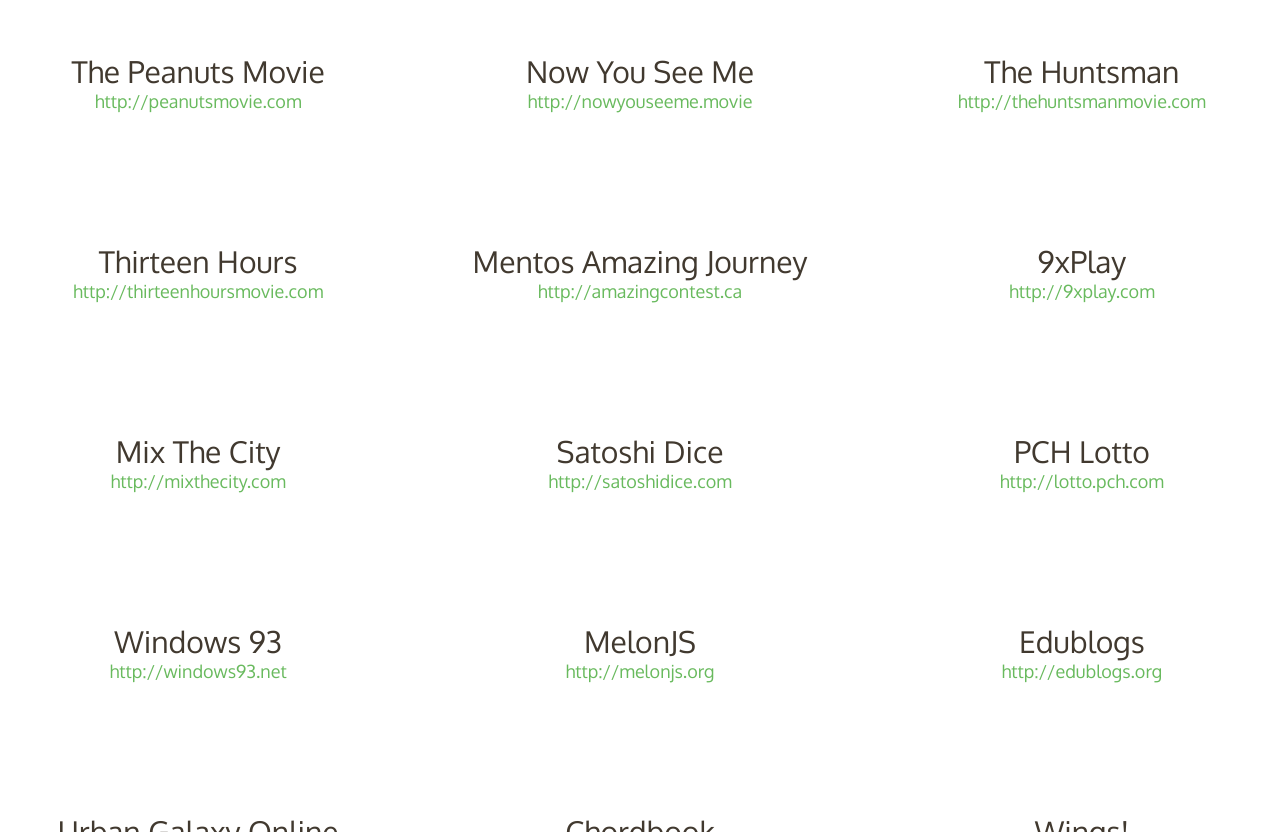
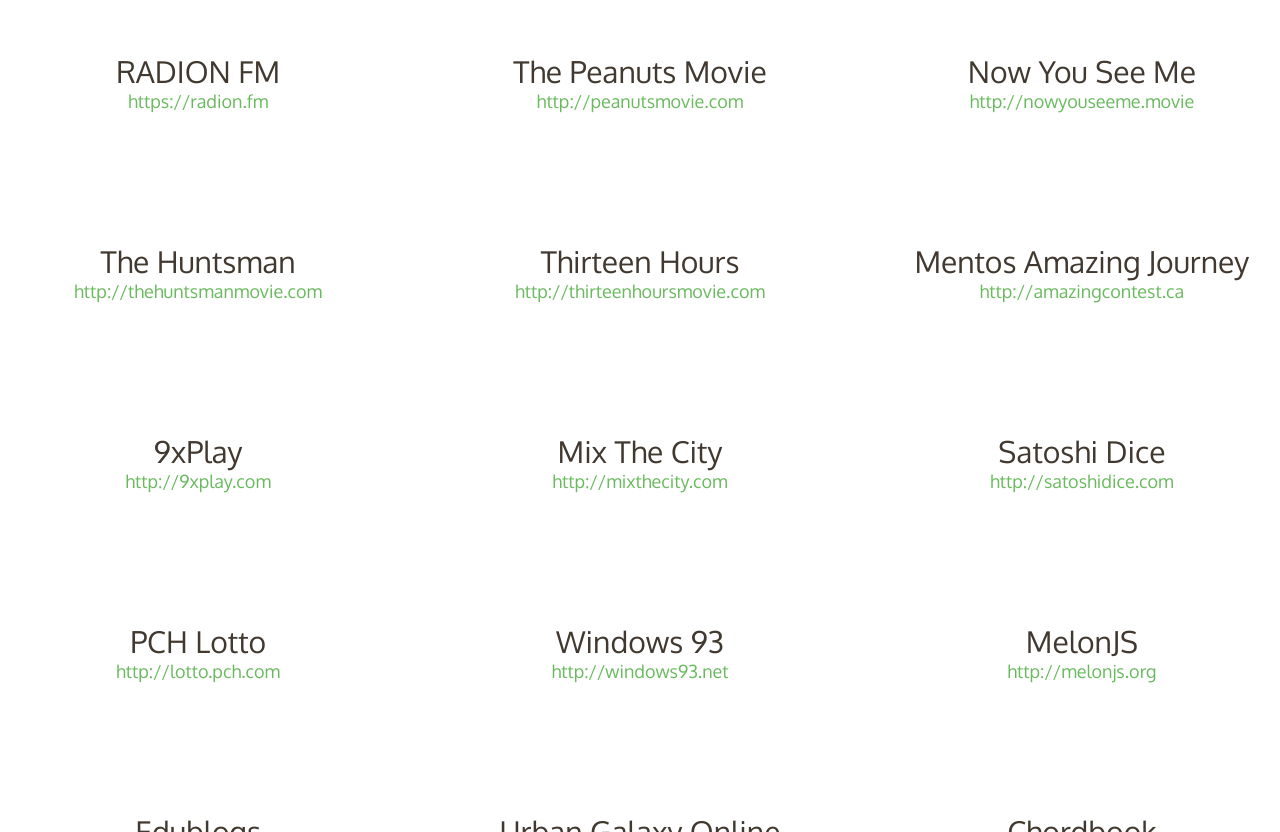
Before and after one commit to goldfire/howlerjs.com, a website: page showcase/index.html in a window 1280 px wide. Shown: the part 2902-3734 px from the top of the page. Drawn offline with nearby package versions, Linux system fonts and the light colour scheme; no server answers.

Commit message:
Adding our project to your list!
We just want to add our site to your your list as a reference that we use howler.js in our site for multiple radio streams. I am wondering if there is any chance to include our site as radio demo. We where able to manage multiple radio streams with HTTPS protocol. (It may sound like not very much, but the vast majority of online radio streams don't use https protocol because their face SSL certificate issues and mixed content when they do it). Best

```diff
--- a/showcase/index.html
+++ b/showcase/index.html
@@ -120,6 +120,10 @@
   <div class="showcase-others">
     <div class="container">
       <div class="demo-list">
+        <a href="https://radion.fm" target="_blank" class="demo-item small">
+        <div class="demo-title">RADION FM</div>
+        <div class="demo-url">https://radion.fm</div>
+        </a>
         <a href="http://peanutsmovie.com" target="_blank" class="demo-item small">
           <div class="demo-title">The Peanuts Movie</div>
           <div class="demo-url">http://peanutsmovie.com</div>
```
